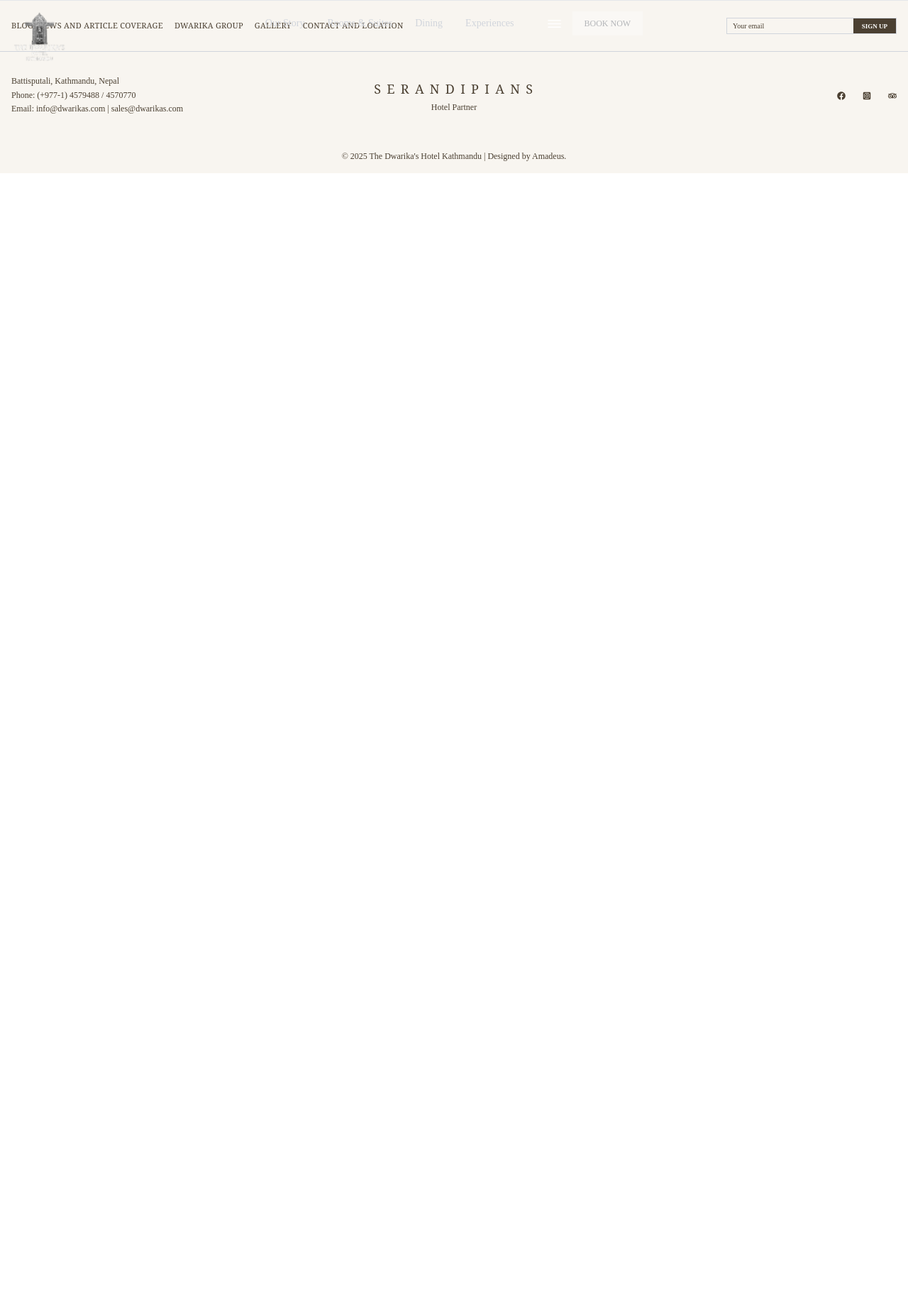
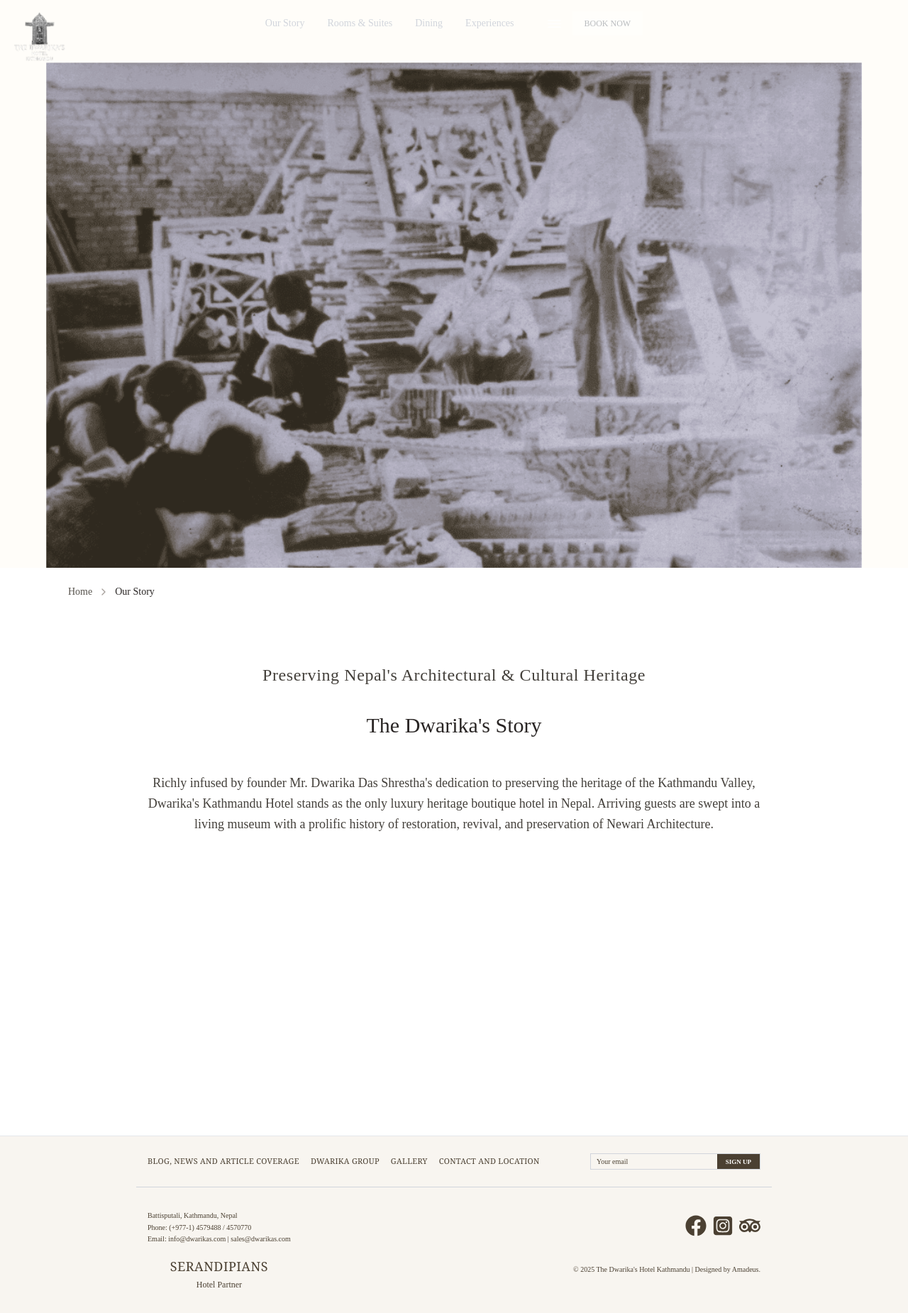
Before and after one commit to Mahee059/website-duwarika, a Next.js app: page /OurStory in a window 1280 px wide. Shown: the whole page at 71% size. Before the commit the page ends 800 px from the top, so only its background shows below. Built offline with nearby package versions, Linux system fonts and the light colour scheme.

Commit message:
Footer part, OurStory

```diff
--- a/src/app/OurStory/page.tsx
+++ b/src/app/OurStory/page.tsx
@@ -1,9 +1,15 @@
-import React from 'react'
+import React from 'react';
+import HeroSection from '@/components/ourstory/HeroSection';
+import Preserving from '@/components/ourstory/Preserving';
 
-const page = () => {
+const Page = () => {
   return (
-    <div></div>
-  )
-}
+    <>
+      <HeroSection />
+      <Preserving />
 
-export default page
+    </>
+  );
+};
+
+export default Page;
--- a/src/app/layout.tsx
+++ b/src/app/layout.tsx
@@ -14,6 +14,7 @@
       <body className="font-serif">
         <Navbar />
         {children}
+
         <Footer />
       </body>
     </html>
--- a/src/app/page.tsx
+++ b/src/app/page.tsx
@@ -20,6 +20,7 @@
       <Exclsuive />
       <SocialGathering />
       <GoogleMaps />
+
    </div>
 
   );
--- a/src/components/Footer.tsx
+++ b/src/components/Footer.tsx
@@ -11,7 +11,7 @@
     <footer className="bg-[#f8f5f0] text-[#4b4032] border-t border-gray-200 text-xs">
 
       {/* Top nav + newsletter */}
-      <div className="max-w-7xl mx-auto flex flex-col md:flex-row justify-between items-center px-4 py-6 border-b border-gray-300 gap-4">
+      <div className="max-w-4xl mx-auto flex flex-col md:flex-row justify-between items-center px-4 py-6 border-b border-gray-300 gap-4">
         {/* Nav links with smaller font */}
         <nav className="flex flex-wrap justify-center md:justify-start gap-x-4 gap-y-2 font-serif uppercase tracking-wide text-[11px]">
           <Link href="#" className='hover:border-b-1'>Blog, News and Article Coverage</Link>
@@ -37,38 +37,44 @@
       </div>
 
       {/* Middle: contact, partner, social */}
-      <div className="max-w-7xl mx-auto grid grid-cols-1 md:grid-cols-3 gap-8 px-4 py-8">
+      <div className="max-w-4xl mx-auto flex justify-between items-center gap-8 px-4 py-8">
         {/* Contact info */}
-        <div className="text-center md:text-left leading-relaxed">
+        <div className="flex flex-col leading-relaxed space-y-4">
+          <div className='text-start text-[10px] font-light'>
           <p>Battisputali, Kathmandu, Nepal</p>
           <p>Phone: (+977-1) 4579488 / 4570770</p>
-          <p>Email: info@dwarikas.com | sales@dwarikas.com</p>
+            <p>Email: info@dwarikas.com | sales@dwarikas.com</p>
+            </div>
+           {/* Partner logo */}
+        <div className="items-center text-center">
+          <p className="font-serif text-lg tracking-wide">SERANDIPIANS</p>
+          <p className="text-xs mt-1">Hotel Partner</p>
+        </div>
         </div>
 
-        {/* Partner logo */}
-        <div className="flex justify-center items-center flex-col">
-          <p className="font-serif text-lg tracking-widest">S E R A N D I P I A N S</p>
-          <p className="text-xs mt-1">Hotel Partner</p>
-        </div>
 
-        {/* Social icons */}
-        <div className="flex justify-center md:justify-end items-center gap-6">
+
+
+        <div className="flex flex-col  md:justify-end items-end gap-6">
+          <div className='flex gap-2 '>
           <Link href="#">
-            <FaFacebook/>
+            <FaFacebook size={30}/>
           </Link>
           <Link href="#">
-             <FaSquareInstagram />
+             <FaSquareInstagram size={30} />
           </Link>
           <Link href="#">
-           <SiTripadvisor />
-          </Link>
+           <SiTripadvisor size={30} />
+            </Link>
+            </div>
+
+      <div className="text-center py-4 text-[10px] text-[#4b4032]">
+        © 2025 The Dwarika&apos;s Hotel Kathmandu | Designed by Amadeus.
+      </div>
         </div>
       </div>
 
-      {/* Bottom copyright */}
-      <div className="text-center py-4 text-xs text-[#4b4032]">
-        © 2025 The Dwarika&apos;s Hotel Kathmandu | Designed by Amadeus.
-      </div>
+
     </footer>
   );
 };
--- a/src/components/ourstory/HeroSection.tsx
+++ b/src/components/ourstory/HeroSection.tsx
@@ -4,7 +4,7 @@
 const HeroSection = () => {
   return (
       <div className='relative h-screen w-full'>
-          <Image src={"/BackgroundImage.jpg"} alt='hero image' fill objectFit='cover' quality={100} loading='eager'  />
+          <Image src={"/OurStory1.png"} alt='hero image' fill objectFit='cover' quality={100} loading='eager'  />
     </div>
   )
 }
--- /dev/null
+++ b/src/components/ourstory/Preserving.tsx
@@ -0,0 +1,47 @@
+import Link from 'next/link';
+import { ChevronRight } from 'lucide-react';
+
+export default function Preserving() {
+  return (
+    <div className="min-h-screen bg-gra from-stone-50 to-stone-100">
+      {/* Breadcrumb Navigation */}
+      <nav className="px-8 py-6">
+        <div className="flex items-center space-x-2 text-sm text-stone-600 ml-16">
+          <Link href="/" className="hover:text-stone-800 transition-colors">
+            Home
+          </Link>
+          <ChevronRight size={16} className="text-stone-400" />
+          <span className="text-stone-800">Our Story</span>
+        </div>
+      </nav>
+
+      {/* Main Content */}
+      <div className="max-w-6xl mx-auto px-8 py-16">
+        {/* Main Heading */}
+        <div className="text-center mb-8">
+          <h1 className="text-2xl md:text-1xl text-stone-700 font-light tracking-wide leading-relaxed">
+            Preserving Nepal&apos;s Architectural & Cultural Heritage
+          </h1>
+        </div>
+
+        {/* Story Section */}
+        <div className="max-w-4xl mx-auto text-center">
+          <h2 className="text-4xl md:text-3xl text-stone-800 font-light mb-12 leading-tight">
+            The Dwarika&apos;s Story
+          </h2>
+
+          <div className="prose prose-lg md:prose-xl max-w-none">
+            <p className="text-stone-700 leading-relaxed font-light text-lg md:text-1l">
+              Richly infused by founder Mr. Dwarika Das Shrestha&apos;s dedication to preserving the heritage of the Kathmandu Valley,
+              Dwarika&apos;s Kathmandu Hotel stands as the only luxury heritage boutique hotel in Nepal. Arriving guests are swept into a living
+              museum with a prolific history of restoration, revival, and preservation of Newari Architecture.
+            </p>
+          </div>
+        </div>
+      </div>
+
+      {/* Additional decorative spacing */}
+      <div className="pb-32"></div>
+    </div>
+  );
+}
```
Also changed, not shown: src/components/ourstory/History.tsx (added).
